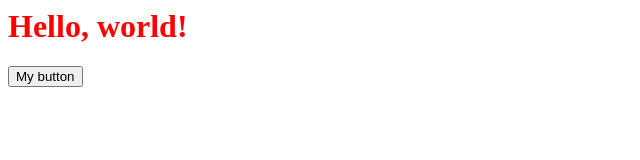
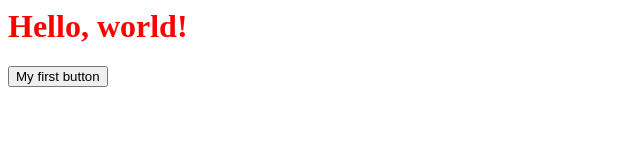
Before and after one commit to Ellilina/githowto, a plain HTML site: page index.html in a window 1280 px wide. Shown: the full height of the page, 0-640 px from the left. Drawn offline with Linux system fonts and the light colour scheme; files that its build step writes are made by us from their sources.

```diff
--- a/index.html
+++ b/index.html
@@ -6,7 +6,7 @@
   <body>
     <h1>Hello, world!</h1>
     <button>
-      My button
+      My first button
     </button>
   </body>
 </html>
```
